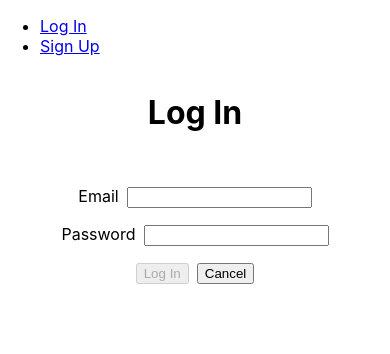
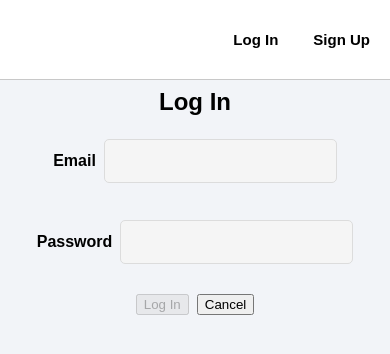
Before and after one commit to alexanderjones1/job-tracker-front-end, a React (Vite) app: page /login in a window 390 px wide. Shown: the top 354 px of the page. Built offline with nearby package versions, Linux system fonts and the light colour scheme; no server answers.

Commit message:
add basic styling to pages and forms

```diff
--- /dev/null
+++ b/src/components/NavBar/NavBar.module.css
@@ -0,0 +1,41 @@
+nav {
+  top: 0;
+  z-index: 1;
+  width: 100%;
+  height: 80px;
+  display: flex;
+  position: fixed;
+  padding: 12px 20px;
+  align-items: center;
+  background: white;
+  border-bottom: 1px solid rgb(200, 200, 200);
+}
+
+nav img {
+  width: 50px;
+}
+
+nav ul {
+  margin: 0;
+  width: 100%;
+  display: flex;
+  list-style: none;
+  font-weight: bold;
+  align-items: center;
+  justify-content: flex-end;
+}
+
+nav li {
+  margin-left: 35px;
+  text-align: right;
+}
+
+@media only screen and (max-width: 414px) {
+  nav ul {
+    padding-left: 0px;
+  }
+
+  nav li {
+    font-size: 15px;
+  }
+}
--- a/src/components/NavBar/NavBar.tsx
+++ b/src/components/NavBar/NavBar.tsx
@@ -3,6 +3,9 @@
 
 // types
 import { User } from '../../types/models'
+
+// styles
+import styles from './NavBar.module.css'
 
 interface NavBarProps {
   user: User | null;
@@ -13,6 +16,8 @@
   const { user, handleLogout } = props
 
   return (
+    <main className={styles.Container}>
+
       <nav>
         {user ?
           <ul>
@@ -31,6 +36,7 @@
           </ul>
         }
       </nav>
+    </main>
   )
 }
 
--- a/src/index.css
+++ b/src/index.css
@@ -1,13 +1,182 @@
+* {
+  box-sizing: border-box;
+}
+
+html,
 body {
   margin: 0;
-  font-family: -apple-system, BlinkMacSystemFont, 'Segoe UI', 'Roboto',
-    'Oxygen','Ubuntu', 'Cantarell', 'Fira Sans', 'Droid Sans',
-    'Helvetica Neue', sans-serif;
+  background-color: var(--background);
   -webkit-font-smoothing: antialiased;
   -moz-osx-font-smoothing: grayscale;
+  font-family: sofia-pro, sans-serif;
+  --primary: #F2B138;
+  --secondary: #6574d0;
+  --outline: #ffffff;
+  --background: #f2f4f8;
+  --border: rgb(220, 220, 220);
+  --card-background: rgb(255, 255, 255);
 }
 
-code {
-  font-family: source-code-pro, Menlo, Monaco, Consolas, 'Courier New',
-    monospace;
+main {
+  margin-top: 80px;
 }
+
+h1,
+h2,
+h3 {
+  margin: 8px 0px 16px 0px;
+}
+
+h1 {
+  font-size: 24px;
+  font-weight: 600;
+}
+
+h2 {
+  font-size: 20px;
+  font-weight: 500;
+}
+
+h3 {
+  font-size: 18px;
+  font-weight: 500;
+}
+
+h4 {
+  font-size: 16px;
+  font-weight: 500;
+  margin-bottom: 2px;
+}
+
+h5 {
+  font-size: 12px;
+  font-weight: 500;
+}
+
+p {
+  margin: 0;
+  opacity: .4;
+  width: 100%;
+  font-size: 16px;
+  line-height: 28px;
+  text-align: justify;
+  text-align-last: center;
+}
+
+a {
+  color: black;
+  font-weight: 600;
+  text-decoration: none;
+}
+
+article {
+  display: flex;
+  flex-direction: column;
+  align-items: center;
+  text-align: center;
+  height: fit-content;
+  position: relative;
+  padding: 36px;
+  border-radius: 5px;
+  border: 1px solid var(--border);
+  background-color: var(--card-background);
+  box-shadow: -1px 5px 19px -5px rgba(0, 0, 0, 0.25);
+  -moz-box-shadow: -1px 5px 19px -5px rgba(0, 0, 0, 0.25);
+  -webkit-box-shadow: -1px 5px 19px -5px rgba(0, 0, 0, 0.25);
+}
+
+article section {
+  width: 100%;
+  height: 100%;
+  display: flex;
+  align-items: center;
+  justify-content: center;
+}
+
+article>img {
+  width: 80px;
+  height: 80px;
+  object-fit: cover;
+  border-radius: 50%;
+  border: 3px solid white;
+}
+
+article * {
+  z-index: 0;
+}
+
+section img {
+  width: 30px;
+  display: flex;
+  align-items: center;
+  justify-content: center;
+  cursor: pointer;
+}
+
+article::before {
+  content: "";
+  position: absolute;
+  top: 0;
+  left: 0;
+  z-index: 0;
+  width: 100%;
+  height: 77px;
+  background-color: var(--secondary);
+}
+
+.list {
+  min-height: fit-content;
+  gap: 14px;
+  display: grid;
+  padding: 20px;
+  grid-template-columns: repeat(1, 1fr);
+}
+
+@media only screen and (min-width: 900px) {
+  .list {
+    grid-template-columns: repeat(2, 1fr);
+  }
+}
+
+@media only screen and (min-width: 1200px) {
+  .list {
+    grid-template-columns: repeat(3, 1fr);
+  }
+}
+
+@media only screen and (min-width: 1500px) {
+  .list {
+    grid-template-columns: repeat(4, 1fr);
+  }
+}
+
+
+
+nav img {
+  width: 50px;
+}
+
+nav ul {
+  margin: 0;
+  width: 100%;
+  display: flex;
+  list-style: none;
+  font-weight: bold;
+  align-items: center;
+  justify-content: flex-end;
+}
+
+nav li {
+  margin-left: 35px;
+  text-align: right;
+}
+
+@media only screen and (max-width: 414px) {
+  nav ul {
+    padding-left: 0px;
+  }
+
+  nav li {
+    font-size: 15px;
+  }
+}
--- a/src/pages/NewJob/NewJob.module.css
+++ b/src/pages/NewJob/NewJob.module.css
@@ -0,0 +1,84 @@
+.container {
+  width: 100%;
+  display: flex;
+  padding: 20px;
+  max-width: 500px;
+  border-radius: 5px;
+  margin-bottom: 50px;
+  flex-direction: column;
+  background-color: white;
+  border: 1px solid var(--border);
+  box-shadow: -1px 5px 19px -5px rgba(0, 0, 0, 0.25);
+  -moz-box-shadow: -1px 5px 19px -5px rgba(0, 0, 0, 0.25);
+  -webkit-box-shadow: -1px 5px 19px -5px rgba(0, 0, 0, 0.25);
+}
+
+.container label,
+.container button {
+  width: 100%;
+}
+
+.inputContainer {
+  width: 100%;
+  display: flex;
+  margin-bottom: .25rem;
+  flex-direction: column;
+}
+
+input {
+  border: none;
+  padding: 12px;
+  font-size: 16px;
+  resize: vertical;
+  border-radius: 5px;
+  background: whitesmoke;
+  margin: 7px 0px 14px 0px;
+  border: 1px solid var(--border);
+}
+
+label {
+  font-size: 16px;
+  font-weight: 600;
+}
+
+.container button {
+  color: white;
+  font-size: 16px;
+  cursor: pointer;
+  font-weight: 900;
+  margin-bottom: 10px;
+  border-radius: 5px;
+  text-align: center;
+  background: black;
+  border: 1px solid black;
+  padding: 10px 24px 10px 24px;
+}
+
+.container a button {
+  color: black;
+  font-size: 16px;
+  cursor: pointer;
+  font-weight: 900;
+  border-radius: 5px;
+  text-align: center;
+  background: whitesmoke;
+  border: 1px solid var(--border);
+}
+
+
+input[type="file"] {
+  padding: 0;
+  border: none;
+  background: none;
+  margin-bottom: 24px;
+}
+
+input::file-selector-button {
+  font-size: 12px;
+  font-weight: 600;
+  border-radius: 5px;
+  padding: 14px 28px;
+  margin-right: 28px;
+  text-align: center;
+  border: 1px solid var(--border);
+}
--- a/src/pages/NewJob/NewJob.tsx
+++ b/src/pages/NewJob/NewJob.tsx
@@ -1,6 +1,9 @@
 import { useState } from 'react';
 import { Job } from '../../types/models';
 import * as jobService from '../../services/jobService';
+
+// styles
+import styles from './NewJob.module.css'
 
 type Props = {
   handleNewJob: (job: Job) => void;
@@ -26,6 +29,7 @@
   };
 
   return (
+    <main className={styles.Container}>
       <form onSubmit={handleSubmit}>
         <label>
           Title:
@@ -45,6 +49,7 @@
         </label>
         <button type="submit">Create Job</button>
       </form>
+    </main>
   );
 };
 
```
Lines whose indentation alone changed are shown as unchanged.
